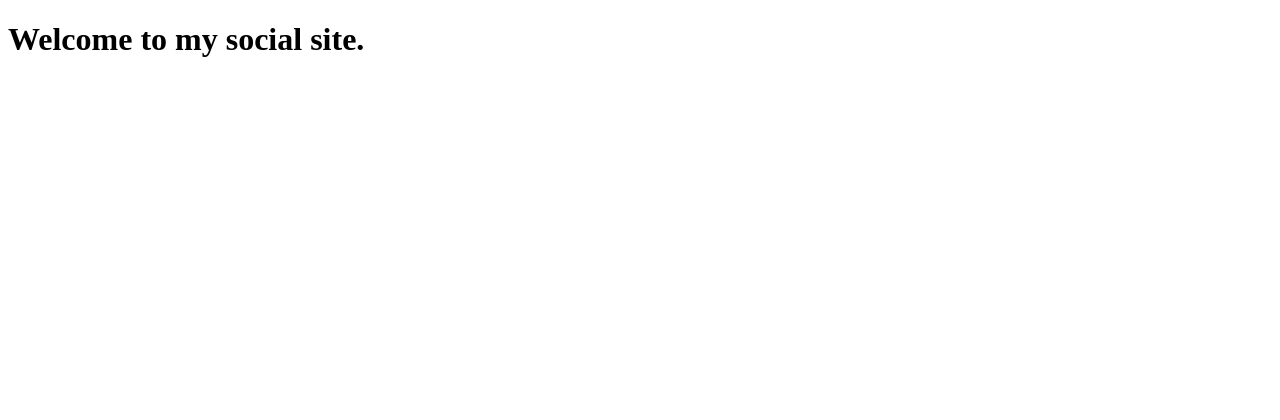
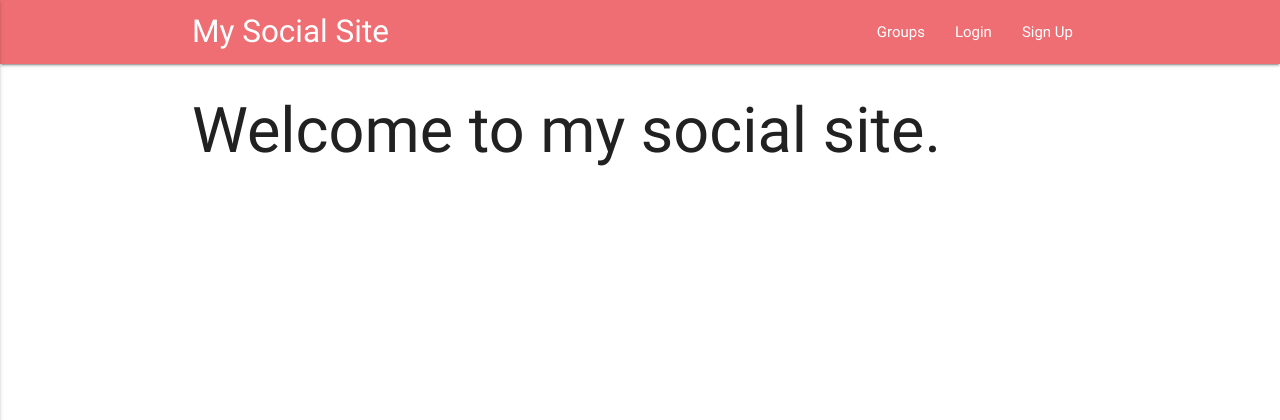
Before and after one commit to Jaydaar/social_clone, a Django app: page / in a window 1280 px wide. Shown: the top 420 px of the page. Run offline with Django 3.2, Linux system fonts and the light colour scheme; some libraries are stand-ins or nearby versions.

Commit message:
Updated and added the html pages for login, logout and signup.

```diff
--- /dev/null
+++ b/mysocial/accounts/urls.py
@@ -0,0 +1,10 @@
+from django.urls import path
+from django.contrib.auth import views as auth_views
+from . import views
+
+app_name = 'accounts'
+urlpatterns = [
+    path('login/', auth_views.LoginView.as_view(template_name='accounts/login.html'), name='login'),
+    path('logout/', auth_views.LogoutView.as_view(), name='logout'),
+    path('signup/', views.SignUp.as_view(), name='signup'),
+]
--- a/mysocial/accounts/views.py
+++ b/mysocial/accounts/views.py
@@ -1,5 +1,5 @@
 from django.shortcuts import render
-from django.core.urlresolvers import reverse_lazy
+from django.urls import reverse_lazy
 from django.views.generic import CreateView
 from . import forms
 # Create your views here.
--- a/mysocial/mysocial/settings.py
+++ b/mysocial/mysocial/settings.py
@@ -38,7 +38,7 @@ INSTALLED_APPS = [
     'django.contrib.sessions',
     'django.contrib.messages',
     'django.contrib.staticfiles',
-    'accounts'
+    'accounts',
 ]
 
 MIDDLEWARE = [
@@ -120,4 +120,6 @@ USE_TZ = True
 # https://docs.djangoproject.com/en/2.0/howto/static-files/
 
 STATIC_URL = '/static/'
-STATICFILES_DIR = [os.path.join(BASE_DIR, 'static')]
+STATICFILES_DIR = [
+    os.path.join(BASE_DIR, 'static'),
+    ]
--- a/mysocial/mysocial/urls.py
+++ b/mysocial/mysocial/urls.py
@@ -20,4 +20,6 @@ from . import views
 urlpatterns = [
     path('admin/', admin.site.urls),
     path('', views.HomePage.as_view(), name='home'),
+    path('accounts/', include('accounts.urls', namespace='accounts')),
+    path('accounts/', include('django.contrib.auth.urls')),
 ]
--- /dev/null
+++ b/mysocial/static/js/master.js
@@ -0,0 +1,3 @@
+$( document ).ready(function(){
+    $(".button-collapse").sideNav();
+})
--- a/mysocial/templates/base.html
+++ b/mysocial/templates/base.html
@@ -1,14 +1,63 @@
 <!DOCTYPE html>
+{% load static %}
+{% load staticfiles %}
 <html lang="en">
+
 <head>
     <meta charset="UTF-8">
     <meta name="viewport" content="width=device-width, initial-scale=1.0">
     <meta http-equiv="X-UA-Compatible" content="ie=edge">
-    <title>Document</title>
+    <title>My Social Site</title>
+    <!--Import Google Icon Font-->
+    <link href="https://fonts.googleapis.com/icon?family=Material+Icons" rel="stylesheet">
+    <!--Import materialize.css-->
+    <link rel="stylesheet" href="https://cdnjs.cloudflare.com/ajax/libs/materialize/0.100.2/css/materialize.min.css">
+    <link type="text/css" rel="stylesheet" href="{% static 'css/master.css' %}"/>
 </head>
+
 <body>
-    {% block content %}
+    <!-- navigation bar -->
+    <nav role="navigation">
+        <div class="nav-wrapper container">
+            <a href="#!" class="brand-logo">My Social Site</a>
+            <a href="#" data-activates="mobile-demo" class="button-collapse"><i class="material-icons">menu</i></a>
+            <ul id="nav-mobile" class="right hide-on-med-and-down">
+                {% if user.is_authenticated %}
+                    <li><a href="#">Post</a></li>
+                    <li><a href="#">Groups</a></li>
+                    <li><a href="#">Create Group</a></li>
+                    <li><a href="{% url 'accounts:logout' %}">Logout</a></li>
+                {% else %}
+                    <li><a href="#">Groups</a></li>
+                    <li><a href="{% url 'accounts:login' %}">Login</a></li>
+                    <li><a href="{% url 'accounts:signup' %}">Sign Up</a></li>
+                {% endif %}
+            </ul>
+            <ul class="side-nav" id="mobile-demo">
+                {% if user.is_authenticated %}
+                    <li><a href="#">Post</a></li>
+                    <li><a href="#">Groups</a></li>
+                    <li><a href="#">Create Group</a></li>
+                    <li><a href="{% url 'accounts:logout' %}">Logout</a></li>
+                {% else %}
+                    <li><a href="#">Groups</a></li>
+                    <li><a href="{% url 'accounts:login' %}">Login</a></li>
+                    <li><a href="{% url 'accounts:signup' %}">Sign Up</a></li>
+                {% endif %}
+            </ul>
 
-    {% endblock content %}
+        </div>
+    </nav>
+    <div class="container">
+        {% block content %} {% endblock content %}
+    </div>
+
+    <!--Import jQuery before materialize.js-->
+    {% block footer %}
+    <!--Import jQuery before materialize.js-->
+    <script type="text/javascript" src="https://code.jquery.com/jquery-3.2.1.min.js"></script>
+    <script type="text/javascript" src="{% static 'js/master.js' %}"></script>
+    <script src="https://cdnjs.cloudflare.com/ajax/libs/materialize/0.100.2/js/materialize.min.js"></script>
+    {% endblock %}
 </body>
 </html>
```
Also changed, not shown: mysocial/accounts/templates/accounts/login.html (+15 -0 lines), mysocial/accounts/templates/accounts/signup.html (+14 -0 lines), Readme.md.
